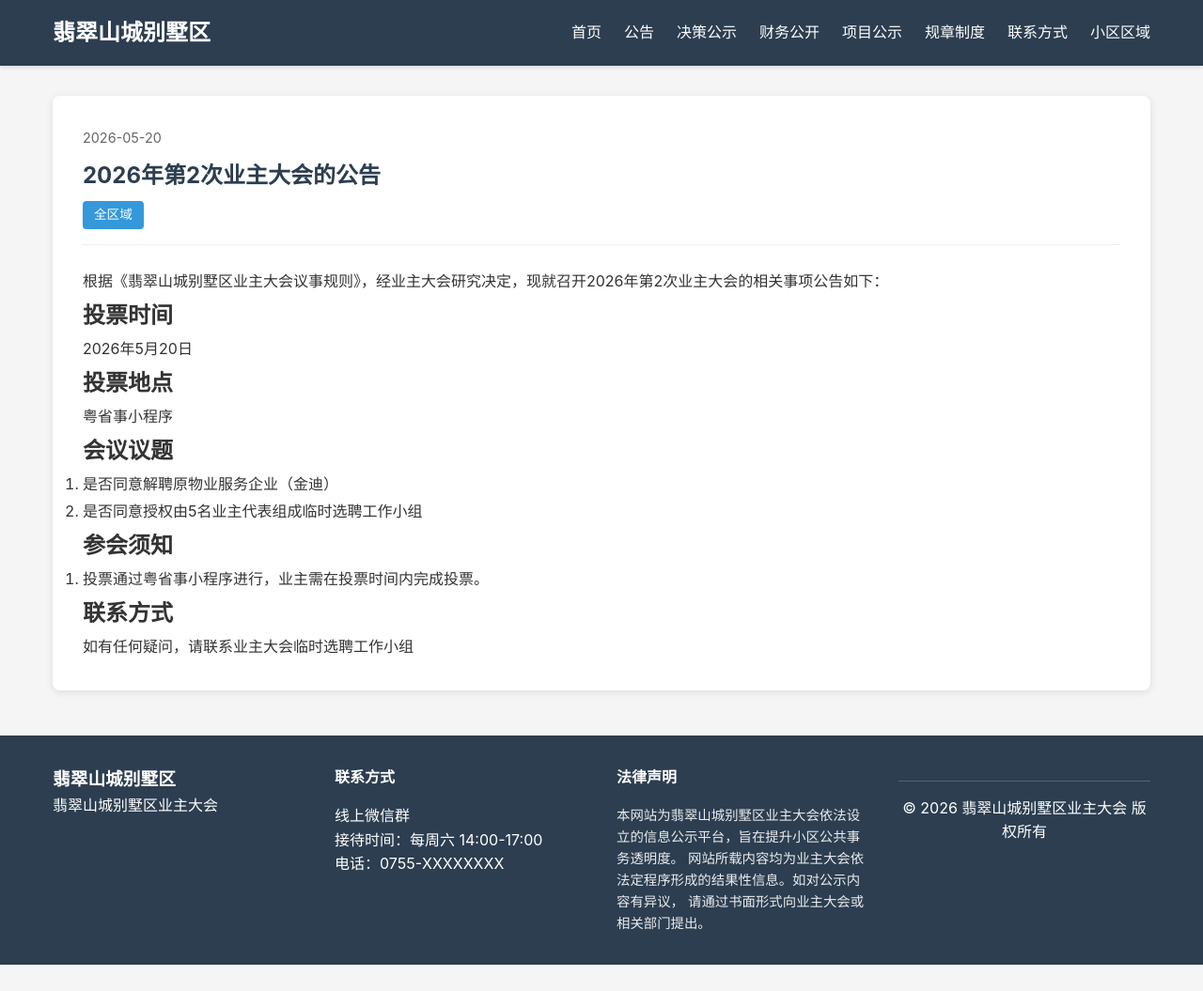
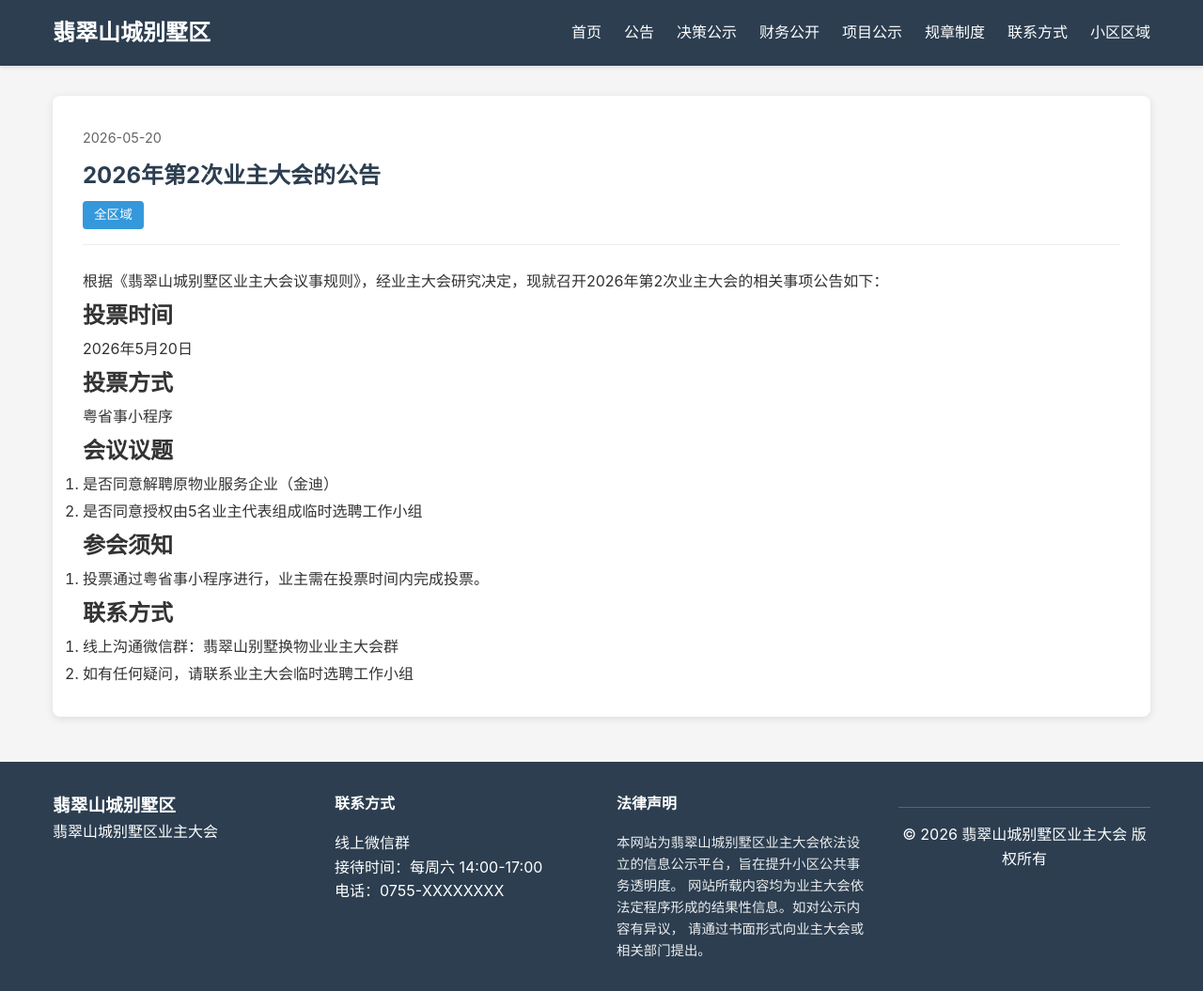
Before and after one commit to fcshan/fcshan.github.io, a Jekyll site: the page built from _announcements/2026-05-01-meeting-02.md, in a window 1280 px wide. Shown: the whole page at 94% size. Built offline with Jekyll 4.4.1, drawn with Linux system fonts in a browser that asks for light colours; before the commit the page ends 1027 px from its top, so only the background shows below that.

Commit message:
announce

```diff
--- a/_announcements/2026-05-01-meeting-02.md
+++ b/_announcements/2026-05-01-meeting-02.md
@@ -12,7 +12,7 @@ excerpt: 定于2026年5月20日召开2026年第2次业主大会，会议议题
 
 2026年5月20日
 
-## 投票地点
+## 投票方式
 
 粤省事小程序
 
@@ -28,4 +28,5 @@ excerpt: 定于2026年5月20日召开2026年第2次业主大会，会议议题
 
 ## 联系方式
 
-如有任何疑问，请联系业主大会临时选聘工作小组
+1. 线上沟通微信群：翡翠山别墅换物业业主大会群
+2. 如有任何疑问，请联系业主大会临时选聘工作小组
```
Also changed, not shown: _decisions/20260104-meeting-results-01.md (+0 -1 lines).
